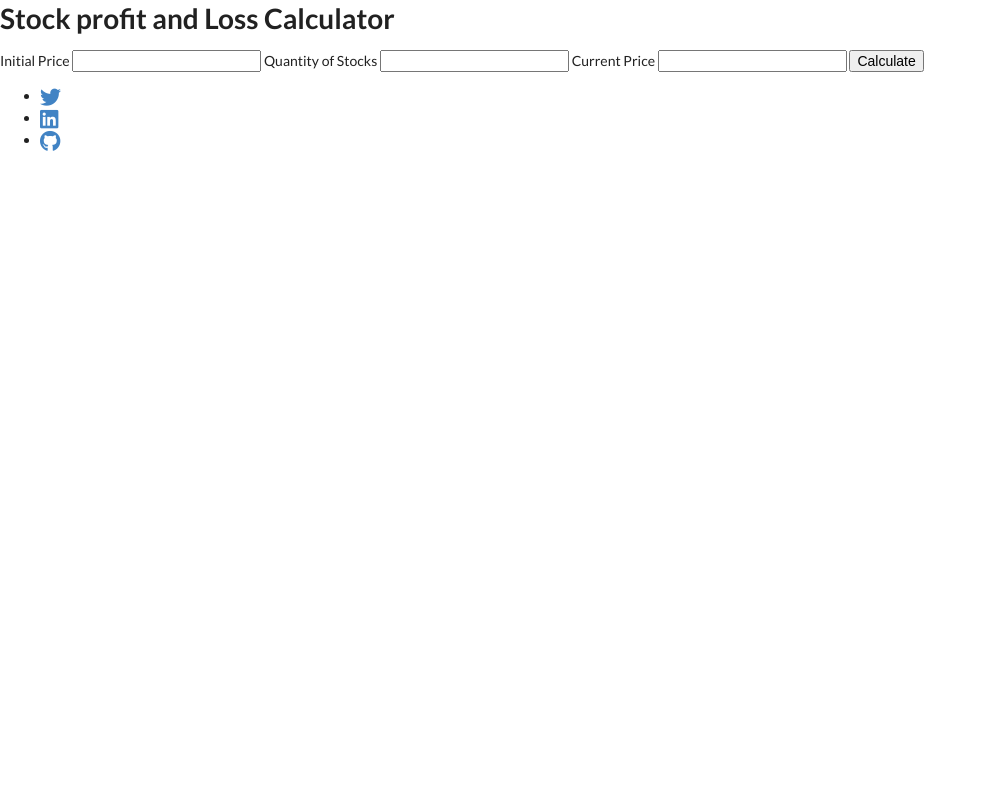
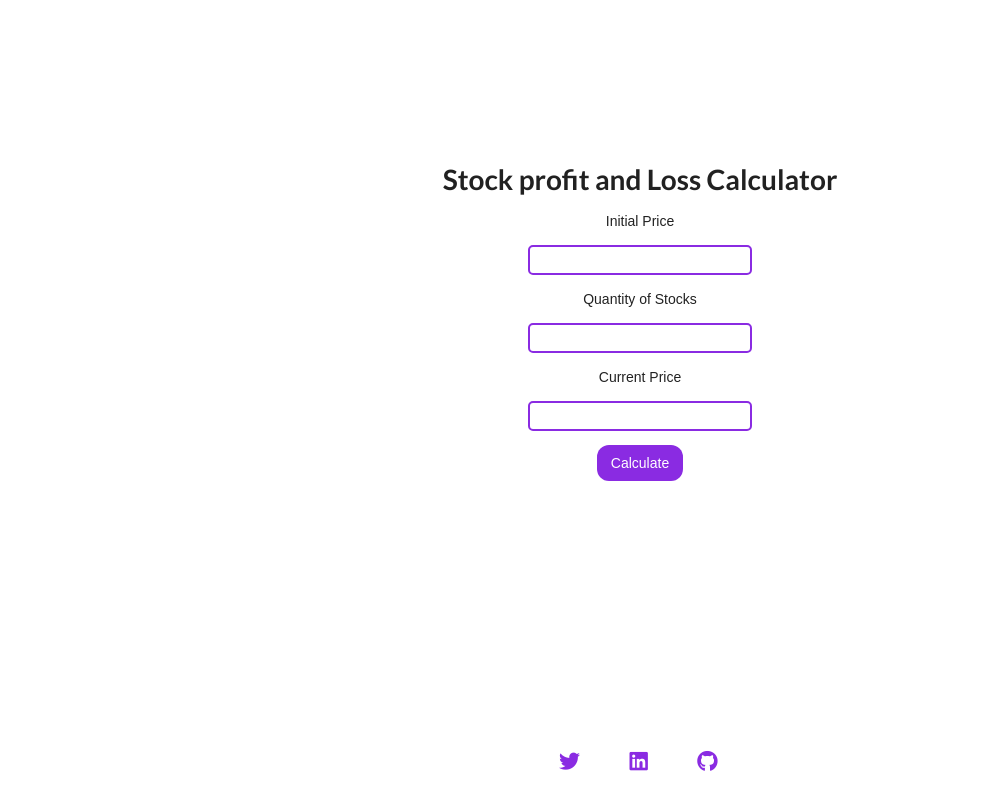
Before and after one commit to kart-c/profit-loss-calculator, a plain HTML site: page index.html in a window 1280 px wide. Shown: the whole page, without its empty margins (0-986 px from the left). Drawn offline with nearby package versions, Linux system fonts and the light colour scheme.

Commit message:
style
added stylesheet

```diff
--- a/index.html
+++ b/index.html
@@ -7,6 +7,7 @@
 			rel="stylesheet"
 			href="https://cdnjs.cloudflare.com/ajax/libs/semantic-ui/2.4.1/semantic.min.css"
 		/>
+		<link rel="stylesheet" href="main.css" />
 		<title>Profit and Loss Calculator</title>
 	</head>
 	<body>
--- a/main.css
+++ b/main.css
@@ -0,0 +1,90 @@
+@import url('https://fonts.googleapis.com/css2?family=Roboto:wght@400;700&display=swap');
+
+:root {
+	--primary-color: blueviolet;
+	--secondary-color: #d3a3ff;
+}
+
+body {
+	font-family: 'Montserrat', sans-serif;
+	height: auto;
+}
+
+main {
+	max-width: 37rem;
+	padding: 1.5rem;
+	margin: auto;
+	margin-top: 10rem;
+	text-align: center;
+}
+
+input {
+	display: block;
+	margin: 1rem auto;
+	width: 16rem;
+	padding: 5px;
+	border: 2px solid var(--primary-color);
+	border-radius: 5px;
+}
+
+input::-webkit-outer-spin-button,
+input::-webkit-inner-spin-button {
+	-webkit-appearance: none;
+	margin: 0;
+}
+
+input:focus-visible {
+	outline: none;
+}
+
+.calc-btn {
+	border: none;
+	padding: 0.7rem 1rem;
+	border-radius: 12px;
+	cursor: pointer;
+	background-color: var(--primary-color);
+	color: white;
+}
+
+.calc-btn:hover {
+	background-color: var(--secondary-color);
+	color: #000;
+}
+
+.calc-btn:active {
+	background-color: var(--primary-color);
+	color: white;
+}
+
+.output-text {
+	margin: 1rem;
+	font-weight: 700;
+}
+
+footer {
+	position: fixed;
+	bottom: 0;
+	left: 0;
+	width: 100%;
+	padding: 1rem;
+}
+
+.footer-social {
+	list-style: none;
+	padding: 0;
+	text-align: center;
+}
+
+.footer-social__links {
+	display: inline-block;
+	padding: 0 1.5rem;
+}
+
+.footer-social__links a {
+	color: var(--primary-color);
+	text-decoration: none;
+}
+
+.footer-social__links a:hover {
+	color: var(--secondary-color);
+}
```
